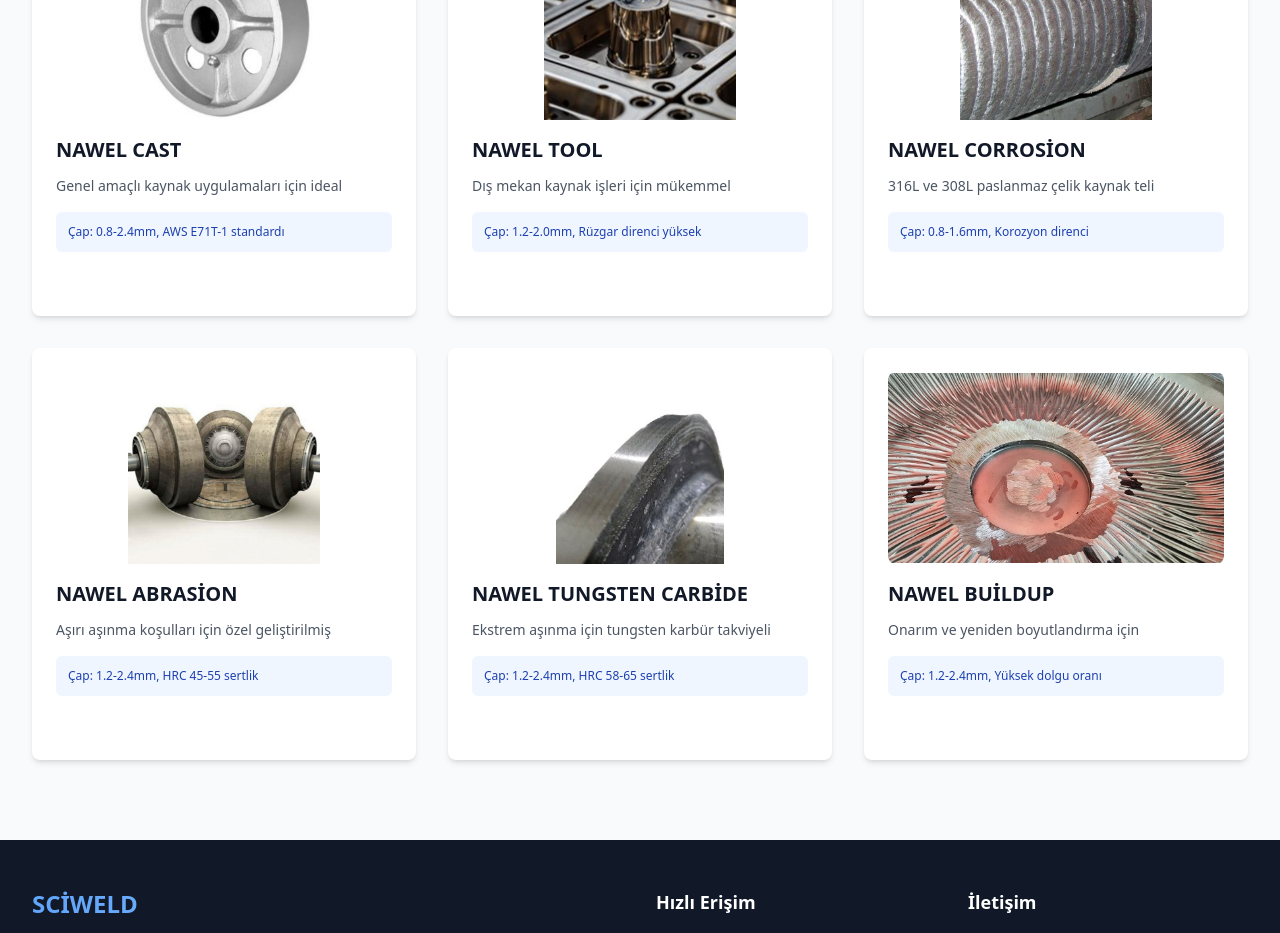
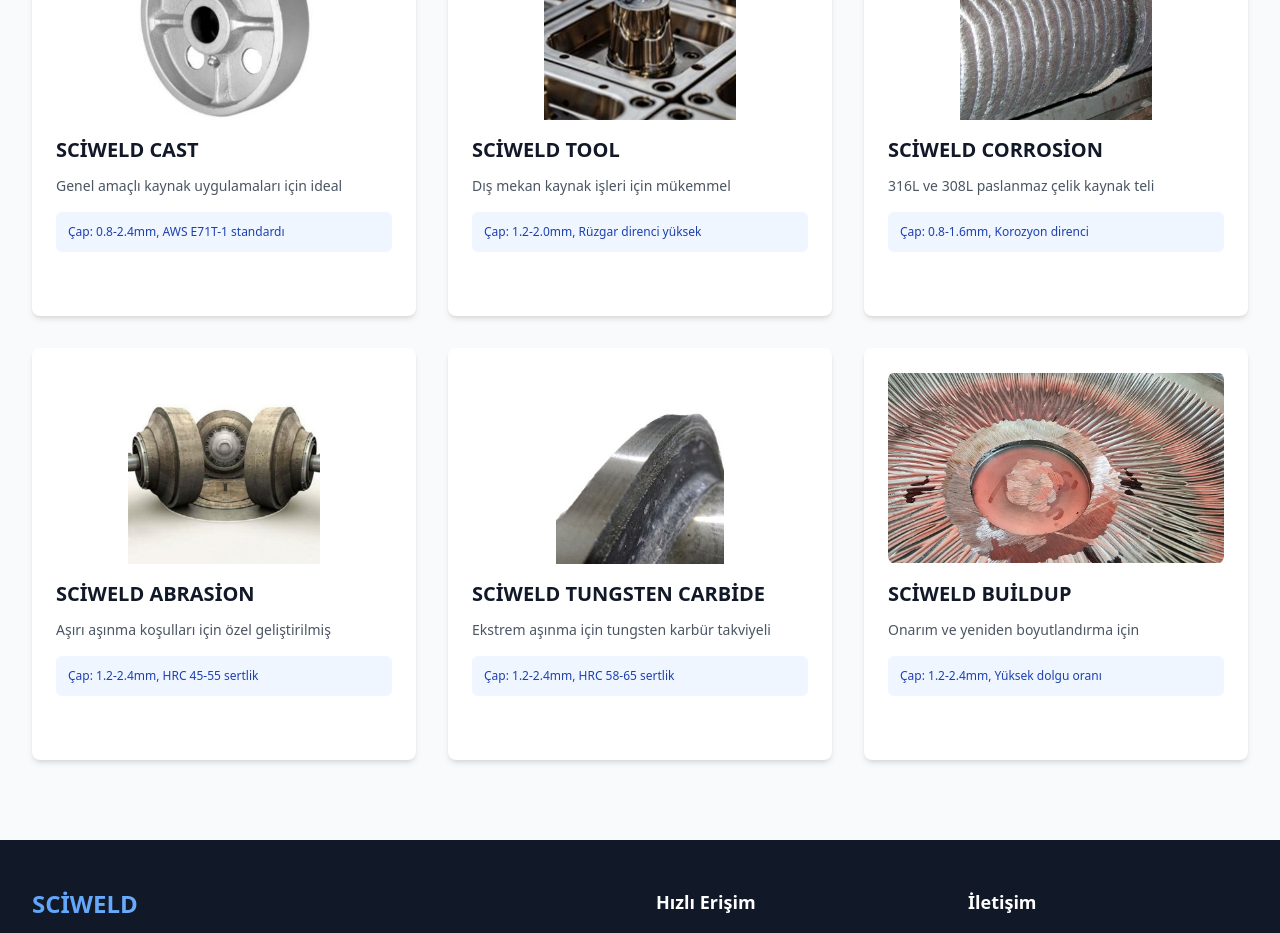
Before and after one commit to Iirmaktt/version3, a React (Vite) app: page /products/toz-kaynak-teli in a window 1280 px wide. Shown: the part 1140-2073 px from the top of the page. Built offline with nearby package versions, Linux system fonts and the light colour scheme.

Commit message:
change to nawel name

```diff
--- a/src/pages/AsinmayaDayanikliPlaka.tsx
+++ b/src/pages/AsinmayaDayanikliPlaka.tsx
@@ -39,11 +39,11 @@ const AsinmayaDayanikliPlaka: React.FC = () => {
       "Uzun servis ömrü",
     ],
     subProducts: [
-      { name: "NAWEL Plate UltraLight 67T", description: "Genel amaçlı aşınma direnci için", specs: "Sertlik: 370-430 HB, Kalınlık: 6-80mm", image: nawelUltraLight67TImg },
-      { name: "NAWEL Plate Ultrahard 67T", description: "Ağır aşınma koşulları için", specs: "Sertlik: 460-540 HB, Kalınlık: 8-100mm", image: nawelUltraHard67TImg },
-      { name: "NAWEL Plate UltraLight 65", description: "Ekstrem aşınma uygulamaları", specs: "Sertlik: 570-625 HB, Kalınlık: 10-50mm", image: nawelUltraLight65Img },
-      { name: "NAWEL Plate Ultrahard 65", description: "Çok katmanlı hibrit yapı", specs: "Değişken sertlik, 15-120mm kalınlık", image: nawelUltraHard65Img },
-      { name: "NAWEL Plate Ultrahard 70T", description: "Çok katmanlı hibrit yapı", specs: "Değişken sertlik, 15-120mm kalınlık", image: nawelUltraHard70TImg },
+      { name: "SCİWELD Plate UltraLight 67T", description: "Genel amaçlı aşınma direnci için", specs: "Sertlik: 370-430 HB, Kalınlık: 6-80mm", image: nawelUltraLight67TImg },
+      { name: "SCİWELD Plate Ultrahard 67T", description: "Ağır aşınma koşulları için", specs: "Sertlik: 460-540 HB, Kalınlık: 8-100mm", image: nawelUltraHard67TImg },
+      { name: "SCİWELD Plate UltraLight 65", description: "Ekstrem aşınma uygulamaları", specs: "Sertlik: 570-625 HB, Kalınlık: 10-50mm", image: nawelUltraLight65Img },
+      { name: "SCİWELD Plate Ultrahard 65", description: "Çok katmanlı hibrit yapı", specs: "Değişken sertlik, 15-120mm kalınlık", image: nawelUltraHard65Img },
+      { name: "SCİWELD Plate Ultrahard 70T", description: "Çok katmanlı hibrit yapı", specs: "Değişken sertlik, 15-120mm kalınlık", image: nawelUltraHard70TImg },
     ],
     image: foto9,
     icon: <Shield className="w-8 h-8" />,
--- a/src/pages/TozKaynakTeli.tsx
+++ b/src/pages/TozKaynakTeli.tsx
@@ -40,12 +40,12 @@ const TozKaynakTeli: React.FC = () => {
       "Yüksek verimlilik",
     ],
     subProducts: [
-      { name: "NAWEL CAST", description: "Genel amaçlı kaynak uygulamaları için ideal", specs: "Çap: 0.8-2.4mm, AWS E71T-1 standardı", image: nawelImg },
-      { name: "NAWEL TOOL", description: "Dış mekan kaynak işleri için mükemmel", specs: "Çap: 1.2-2.0mm, Rüzgar direnci yüksek", image: nawelToolImg },
-      { name: "NAWEL CORROSİON", description: "316L ve 308L paslanmaz çelik kaynak teli", specs: "Çap: 0.8-1.6mm, Korozyon direnci", image: nawelCorrosionImg },
-      { name: "NAWEL ABRASİON", description: "Aşırı aşınma koşulları için özel geliştirilmiş", specs: "Çap: 1.2-2.4mm, HRC 45-55 sertlik", image: nawelAbrasionImg },
-      { name: "NAWEL TUNGSTEN CARBİDE", description: "Ekstrem aşınma için tungsten karbür takviyeli", specs: "Çap: 1.2-2.4mm, HRC 58-65 sertlik", image: nawelTungstenCarbideImg },
-      { name: "NAWEL BUİLDUP", description: "Onarım ve yeniden boyutlandırma için", specs: "Çap: 1.2-2.4mm, Yüksek dolgu oranı", image: nawelBuildupImg },
+      { name: "SCİWELD CAST", description: "Genel amaçlı kaynak uygulamaları için ideal", specs: "Çap: 0.8-2.4mm, AWS E71T-1 standardı", image: nawelImg },
+      { name: "SCİWELD TOOL", description: "Dış mekan kaynak işleri için mükemmel", specs: "Çap: 1.2-2.0mm, Rüzgar direnci yüksek", image: nawelToolImg },
+      { name: "SCİWELD CORROSİON", description: "316L ve 308L paslanmaz çelik kaynak teli", specs: "Çap: 0.8-1.6mm, Korozyon direnci", image: nawelCorrosionImg },
+      { name: "SCİWELD ABRASİON", description: "Aşırı aşınma koşulları için özel geliştirilmiş", specs: "Çap: 1.2-2.4mm, HRC 45-55 sertlik", image: nawelAbrasionImg },
+      { name: "SCİWELD TUNGSTEN CARBİDE", description: "Ekstrem aşınma için tungsten karbür takviyeli", specs: "Çap: 1.2-2.4mm, HRC 58-65 sertlik", image: nawelTungstenCarbideImg },
+      { name: "SCİWELD BUİLDUP", description: "Onarım ve yeniden boyutlandırma için", specs: "Çap: 1.2-2.4mm, Yüksek dolgu oranı", image: nawelBuildupImg },
     ],
     image: foto7,
     icon: <Flame className="w-8 h-8" />,
```
